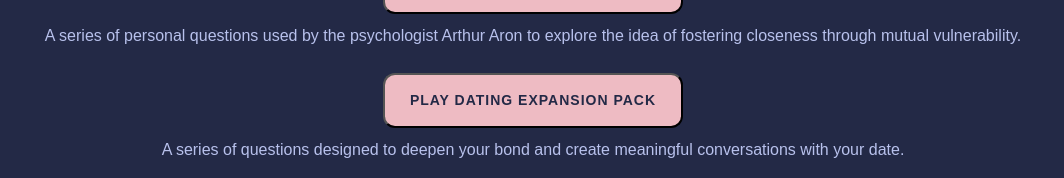
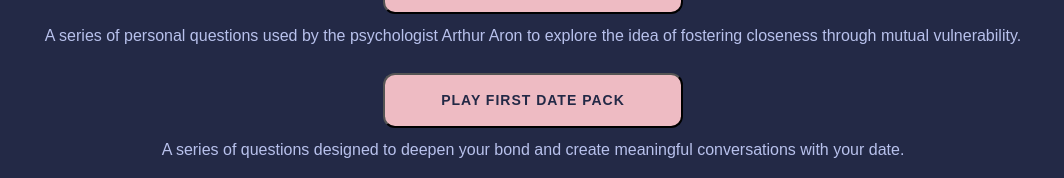
Before and after one commit to MrValraven/unravel, a React (Vite) app: page /questions in a window 1280 px wide. Shown: the part 392-570 px from the top of the page, without its empty margins (107-1171 px from the left). Built offline with nearby package versions, Linux system fonts and the light colour scheme.

Commit message:
Added new questions to dating mode

```diff
--- a/src/data/datingexpansion.json
+++ b/src/data/datingexpansion.json
@@ -3,9 +3,15 @@
     "question": "Just by looking at me, what do you think I do for a living?",
     "level": "1"
   },
-  { "question": "What do you think my drink of choice is?", "level": "1" },
+  { "question": "What do you think my drink of choice is?",
+   "level": "1"
+  },
   {
-    "question": "What social issue is most important to you and why?",
+    "question": "What's your love language?",
+    "level": "1"
+  },
+  {
+    "question": "What's your favorite activity to do together with someone?",
     "level": "1"
   },
   {
@@ -13,13 +19,10 @@
     "level": "1"
   },
   {
-    "question": "What's your love language?",
+    "question": "What social issue is most important to you and why?",
     "level": "1"
   },
-  {
-    "question": "What's your favorite activity to do together?",
-    "level": "1"
-  },
+  { "question": "What do you think I was like in high school?", "level": "1" },
   {
     "question": "What do you think my type is? Describe in detail.",
     "level": "1"
@@ -28,7 +31,6 @@
     "question": "What about me intrigued you besides my physical appearance?",
     "level": "2"
   },
-  { "question": "What do you think I was like in high school?", "level": "1" },
   {
     "question": "What was the worst date you've ever been on and why?",
     "level": "2"
@@ -82,7 +84,6 @@
     "level": "2"
   },
   { "question": "What are you overthinking right now?", "level": "2" },
-  { "question": "What calms you down when you're stressed or upset?", "level": "2" },
   {
     "question": "Who in your life do you feel most yourself around? Why?",
     "level": "2"
@@ -95,6 +96,7 @@
     "question": "Is there anyone you look up to?",
     "level": "2"
   },
+  { "question": "What calms you down when you're stressed or upset?", "level": "2" },
   {
     "question": "How has your view on love evolved over time, if at all?",
     "level": "2"
--- a/src/pages/Questions/Questions.jsx
+++ b/src/pages/Questions/Questions.jsx
@@ -104,7 +104,7 @@
             </p>
           </div>
           <div>
-            <button onClick={switchToDating}>Play Dating Expansion pack</button>
+            <button onClick={switchToDating}>Play First Date pack</button>
             <p className="modeDescription">
               A series of questions designed to deepen your bond and create
               meaningful conversations with your date.
```
